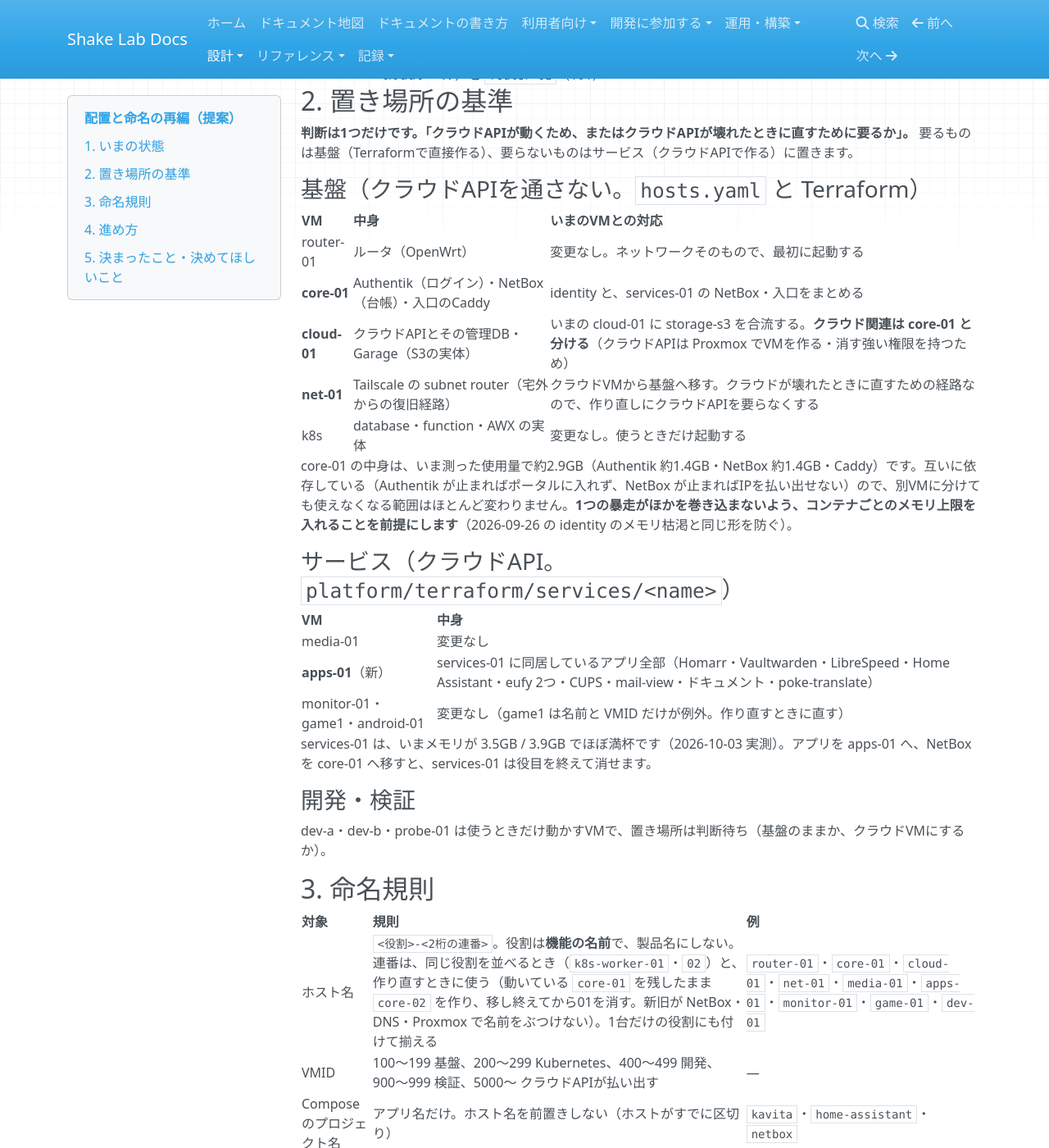
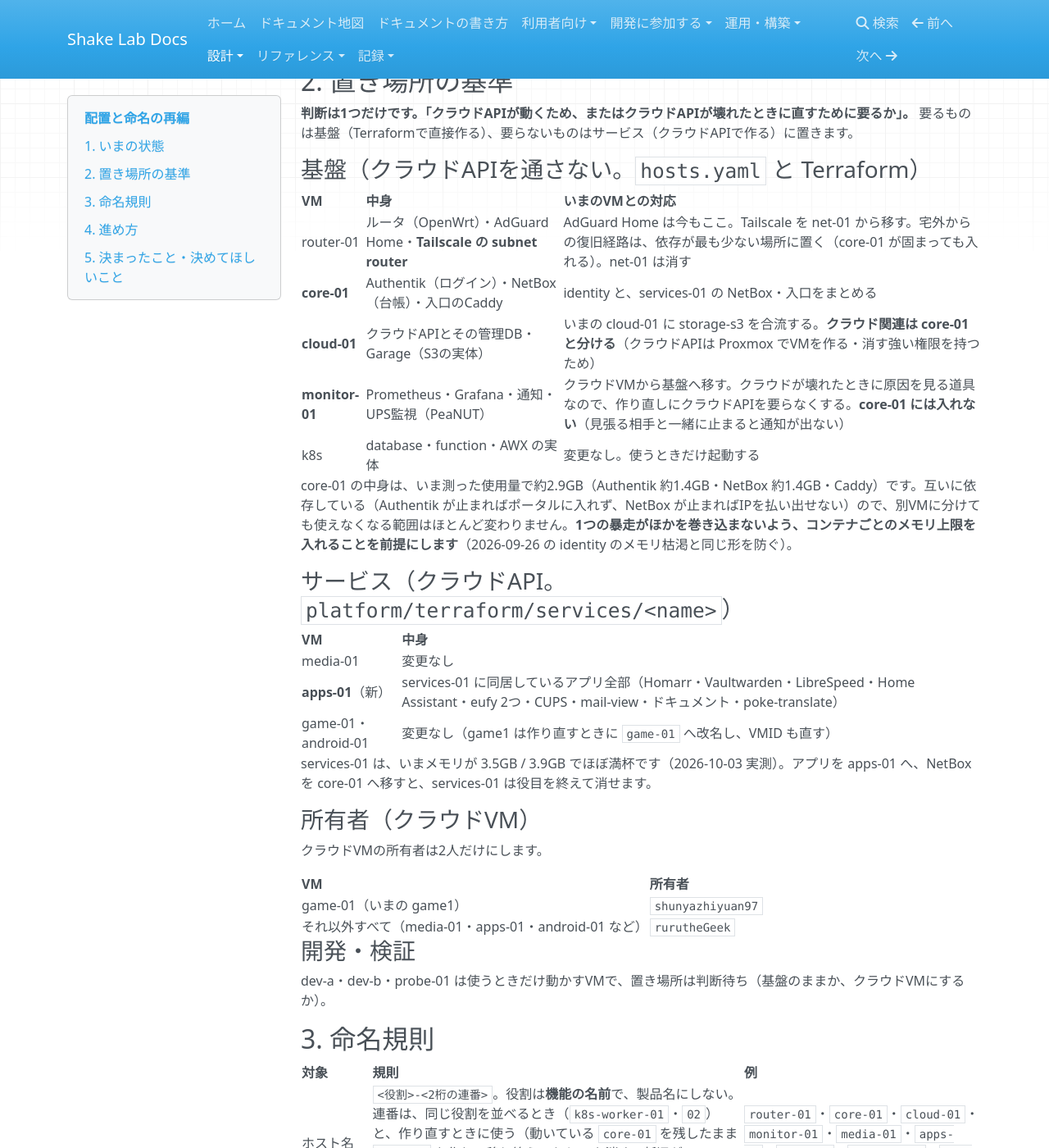
Before and after one commit to rurutheGeek/shake-cloud, an MkDocs documentation site: the page built from docs/architecture/placement-naming.md, in a window 1280 px wide and 1400 px high, scrolled down 1572 px. Shown: the whole window at 82% size. Built offline with MkDocs 1.6.1, drawn with Linux system fonts in a browser that asks for light colours; nearby versions of some CDN libraries; a script that is not in the unit is left out; some of the changed text lies outside the part shown.

Commit message:
docs(architecture): 配置・命名・所有者の方針を合意内容で確定する
基盤は router-01・core-01・cloud-01・monitor-01・k8s。Tailscaleはルータへ移しnet-01は消す。ホスト名は<役割>-<2桁>で統一。クラウドVMの所有者はgame-01だけshunyazhiyuan97、ほかはrurutheGeek。実機の移行は未着手。

Co-Authored-By: Claude Opus 5.5 <noreply@anthropic.com>

```diff
--- a/docs/architecture/placement-naming.md
+++ b/docs/architecture/placement-naming.md
@@ -1,5 +1,5 @@
 ---
-title: 配置と命名の再編（提案）
+title: 配置と命名の再編
 updated: 2026-10-03
 section: 設計
 audience: 管理者・開発者
@@ -8,11 +8,11 @@ tags:
   - iac
 ---
 
-# 配置と命名の再編（提案）
+# 配置と命名の再編
 
 > **更新日** 2026-10-03 ・ **区分** 設計 ・ **読む人** 管理者・開発者
 
-**状態**: **提案。まだ決まっていない。** 承認されたら[決定ログ](decisions.md)へ移し、この文書は移行の記録にする。実機は何も変えていない。
+**状態**: **方針は合意済み（2026-10-03。5章）。実機への移行は未着手**で、実機は何も変えていない。
 
 VMの置き場所（Terraformで直接作るか、クラウドAPIで作るか）と、名前の付け方がサービスごとにばらばらになっています。ここでは「どこに置くか」の基準と命名規則を1つに決め、**今後VMを作り直すとき・サービスを移すときに、新しい規則へ寄せていく**ことを提案します。動いているものを名前のためだけに一斉に作り直すことはしません。
 
@@ -54,10 +54,10 @@ services-01 は、NetBox を最初に立てるための「過渡的なホスト
 
 | VM | 中身 | いまのVMとの対応 |
 | --- | --- | --- |
-| router-01 | ルータ（OpenWrt） | 変更なし。ネットワークそのもので、最初に起動する |
+| router-01 | ルータ（OpenWrt）・AdGuard Home・**Tailscale の subnet router** | AdGuard Home は今もここ。Tailscale を net-01 から移す。宅外からの復旧経路は、依存が最も少ない場所に置く（core-01 が固まっても入れる）。net-01 は消す |
 | **core-01** | Authentik（ログイン）・NetBox（台帳）・入口のCaddy | identity と、services-01 の NetBox・入口をまとめる |
 | **cloud-01** | クラウドAPIとその管理DB・Garage（S3の実体） | いまの cloud-01 に storage-s3 を合流する。**クラウド関連は core-01 と分ける**（クラウドAPIは Proxmox でVMを作る・消す強い権限を持つため） |
-| **net-01** | Tailscale の subnet router（宅外からの復旧経路） | クラウドVMから基盤へ移す。クラウドが壊れたときに直すための経路なので、作り直しにクラウドAPIを要らなくする |
+| **monitor-01** | Prometheus・Grafana・通知・UPS監視（PeaNUT） | クラウドVMから基盤へ移す。クラウドが壊れたときに原因を見る道具なので、作り直しにクラウドAPIを要らなくする。**core-01 には入れない**（見張る相手と一緒に止まると通知が出ない） |
 | k8s | database・function・AWX の実体 | 変更なし。使うときだけ起動する |
 
 core-01 の中身は、いま測った使用量で約2.9GB（Authentik 約1.4GB・NetBox 約1.4GB・Caddy）です。互いに依存している（Authentik が止まればポータルに入れず、NetBox が止まればIPを払い出せない）ので、別VMに分けても使えなくなる範囲はほとんど変わりません。**1つの暴走がほかを巻き込まないよう、コンテナごとのメモリ上限を入れることを前提にします**（2026-09-26 の identity のメモリ枯渇と同じ形を防ぐ）。
@@ -68,9 +68,18 @@ core-01 の中身は、いま測った使用量で約2.9GB（Authentik 約1.4GB
 | --- | --- |
 | media-01 | 変更なし |
 | **apps-01**（新） | services-01 に同居しているアプリ全部（Homarr・Vaultwarden・LibreSpeed・Home Assistant・eufy 2つ・CUPS・mail-view・ドキュメント・poke-translate） |
-| monitor-01・game1・android-01 | 変更なし（game1 は名前と VMID だけが例外。作り直すときに直す） |
+| game-01・android-01 | 変更なし（game1 は作り直すときに `game-01` へ改名し、VMID も直す） |
 
 services-01 は、いまメモリが 3.5GB / 3.9GB でほぼ満杯です（2026-10-03 実測）。アプリを apps-01 へ、NetBox を core-01 へ移すと、services-01 は役目を終えて消せます。
+
+### 所有者（クラウドVM）
+
+クラウドVMの所有者は2人だけにします。
+
+| VM | 所有者 |
+| --- | --- |
+| game-01（いまの game1） | `shunyazhiyuan97` |
+| それ以外すべて（media-01・apps-01・android-01 など） | `rurutheGeek` |
 
 ### 開発・検証
 
@@ -80,7 +89,7 @@ dev-a・dev-b・probe-01 は使うときだけ動かすVMで、置き場所は
 
 | 対象 | 規則 | 例 |
 | --- | --- | --- |
-| ホスト名 | `<役割>-<2桁の連番>`。役割は**機能の名前**で、製品名にしない。連番は、同じ役割を並べるとき（`k8s-worker-01`・`02`）と、作り直すときに使う（動いている `core-01` を残したまま `core-02` を作り、移し終えてから01を消す。新旧が NetBox・DNS・Proxmox で名前をぶつけない）。1台だけの役割にも付けて揃える | `router-01`・`core-01`・`cloud-01`・`net-01`・`media-01`・`apps-01`・`monitor-01`・`game-01`・`dev-01` |
+| ホスト名 | `<役割>-<2桁の連番>`。役割は**機能の名前**で、製品名にしない。連番は、同じ役割を並べるとき（`k8s-worker-01`・`02`）と、作り直すときに使う（動いている `core-01` を残したまま `core-02` を作り、移し終えてから01を消す。新旧が NetBox・DNS・Proxmox で名前をぶつけない）。1台だけの役割にも付けて揃える | `router-01`・`core-01`・`cloud-01`・`monitor-01`・`media-01`・`apps-01`・`game-01`・`android-01`・`dev-01` |
 | VMID | 100〜199 基盤、200〜299 Kubernetes、400〜499 開発、900〜999 検証、5000〜 クラウドAPIが払い出す | — |
 | Compose のプロジェクト名 | アプリ名だけ。ホスト名を前置きしない（ホストがすでに区切り） | `kavita`・`home-assistant`・`netbox` |
 | 配備先 | `/opt/<アプリ名>`、データは `/srv/<アプリ名>` | `/opt/kavita`・`/srv/kavita` |
@@ -98,8 +107,9 @@ dev-a・dev-b・probe-01 は使うときだけ動かすVMで、置き場所は
 1. **apps-01 を作り、services-01 のアプリを1つずつ移す。** services-01 のメモリが逼迫しているので最初にやる。新しい命名（`/opt/<アプリ名>`、Compose名=アプリ名）で作る。CUPS を `192.168.10.200:631` で登録している端末は設定し直しが要る。
 2. **core-01 を作り、NetBox・Authentik・入口を移す。** Authentik は全サイトのSSOに関わるので、DBの移行を確かめてから切り替える。入口の1台化（[HTTPSの入口](../operations/edge.md)）は core-01 の上で行う。
 3. **storage-s3 を cloud-01 へ合流する。** Garage のデータディスクを付け替える。
-4. **net-01 を基盤へ移す。** `hosts.yaml` に宣言して作り直し、Tailscale に登録し直す。
-5. 空になった identity・services-01・storage-s3 を消す。
+4. **Tailscale をルータへ移し、net-01 を消す。** OpenWrt に Tailscale を入れて subnet router を登録し直す。
+5. **monitor-01 を基盤へ移す。** `hosts.yaml` に宣言して作り直し、Prometheus のデータを移す。
+6. 空になった identity・services-01・storage-s3 を消す。
 
 リポジトリの中だけで済む整理（Playbook の置き場所、インベントリと変数の分離、`stacks/media/*` の1段化、NetBox のタグ名とグループ名の統一）は、移行と並行して先に進められる。
 
@@ -108,9 +118,11 @@ dev-a・dev-b・probe-01 は使うときだけ動かすVMで、置き場所は
 | 項目 | 状態 |
 | --- | --- |
 | 置き場所の基準（2章） | **合意（2026-10-03）** |
-| core-01 を作る | **合意（2026-10-03）** |
-| クラウド関連（クラウドAPI・Garage）は core-01 と分ける | **合意（2026-10-03）**。Garage を cloud-01 に入れるか、storage-s3 のまま別VMにするかは未決 |
-| net-01 を基盤へ | **合意（2026-10-03）** |
-| services-01 のアプリを apps-01 の1台へ | 未決 |
-| 開発VM（dev-a・dev-b） | 未決 |
-| 命名規則（3章）、連番を付けて揃えるか | 未決 |
+| 基盤は router-01・core-01・cloud-01・monitor-01・k8s | **合意（2026-10-03）** |
+| クラウド関連（クラウドAPI・Garage）は cloud-01 にまとめ、core-01 と分ける | **合意（2026-10-03）** |
+| Tailscale はルータへ移し、net-01 は消す | **合意（2026-10-03）** |
+| monitor-01 を基盤へ（core-01 とは別VM） | **合意（2026-10-03）** |
+| services-01 のアプリを apps-01 の1台へ | **合意（2026-10-03）** |
+| 命名規則（3章）で統一する。ホスト名はすべて `<役割>-<2桁>` | **合意（2026-10-03）** |
+| クラウドVMの所有者は game-01 だけ `shunyazhiyuan97`、ほかは `rurutheGeek` | **合意（2026-10-03）** |
+| 開発VM（dev-a・dev-b）を基盤のままにするか、クラウドVMにするか | 未決（名前は `dev-01`・`dev-02` に揃える） |
--- a/mkdocs.yml
+++ b/mkdocs.yml
@@ -138,7 +138,7 @@ nav:
       - 信頼境界とセキュリティ方針: architecture/security.md
       - 障害モードと単一障害点: architecture/failure-modes.md
       - IaCの所有境界: architecture/iac.md
-      - 配置と命名の再編（提案）: architecture/placement-naming.md
+      - 配置と命名の再編: architecture/placement-naming.md
       - 最小クラウドとProvider: architecture/cloud.md
       - ネットワーク・SSO: architecture/network-auth.md
       - VPNの比較と併用: architecture/vpn.md
```
Also changed, not shown: docs/architecture/decisions.md (+1 -0 lines), docs/architecture/index.md (+1 -1 lines), docs/map.md (+1 -1 lines).
